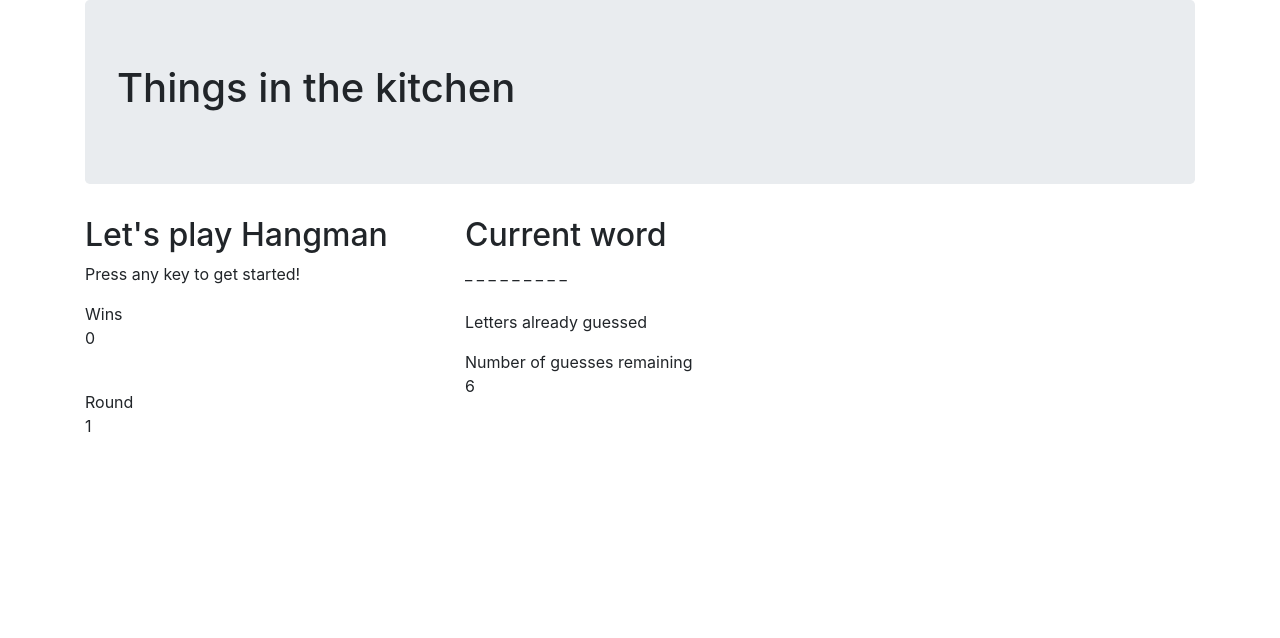
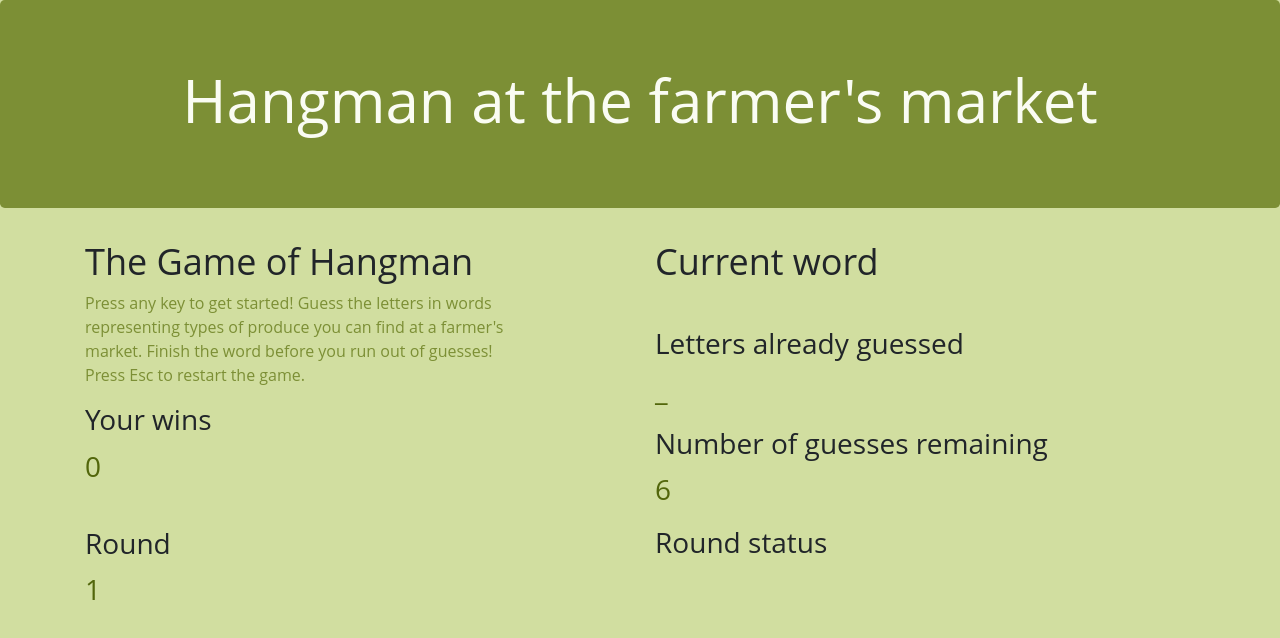
Before and after one commit to rmglennon/hangman-game, a plain HTML site: page index.html in a window 1280 px wide. Drawn offline with nearby package versions, Linux system fonts and the light colour scheme.

Commit message:
get game into working state, add CSS colors

```diff
--- a/assets/css/style.css
+++ b/assets/css/style.css
@@ -0,0 +1,46 @@
+body {
+/*	background-image: url("../images/pumpkins.jpg");
+	background-size: 100% auto;
+	background-repeat: no-repeat;*/
+	font-family: "Open Sans", Arial, Helvetica, Sans-Serif;
+	background-color: #D1DEA0;
+}
+
+h1 {
+	font-size: 60px;
+	text-align: center;
+	color: #FAFCF3;
+}
+
+p {
+	color: #7C8F35;
+}
+
+.jumbotron {
+	background-color: #7C8F35;
+}
+
+#word-area {
+	font-size: 36px;
+	font-weight: bold;
+	color: #52660B;
+	letter-spacing: 4px;
+	margin-bottom: 20px;
+}
+
+.game-text {
+	font-size: 28px;
+	color: #52660B;
+}
+
+/*#instructions {
+	text-align: justify;
+}*/
+
+h2 {
+	font-size: 36px;
+}
+
+h3 {
+	font-family: 30px;
+}
--- a/assets/javascript/hangman.js
+++ b/assets/javascript/hangman.js
@@ -1,10 +1,16 @@
 // create a list of words
 
 var wordList = {
-	word1: ["butternut"],
-	word2: ["vegetarian"],
-	word3: ["kabocha"],
-	word4: ["maplesyrup"]
+	word1: ["nectarines"],
+	word2: ["tomatoes"],
+	word3: ["pomegranates"],
+	word4: ["spinach"],
+	word5: ["arugula"],
+	word6: ["tangerines"],
+	word7: ["broccoli"],
+	word8: ["strawberries"],
+	word9: ["pumpkins"],
+	word10: ["avocados"]
 };
 
 var word = ""; //needs to be from a function
@@ -12,16 +18,24 @@ var wrongLetters = []; //array to hold letters guessed but not in word
 var correctLetters = []; // array to hold letters guessed and in word
 var wins = 0; // start score on 1
 var round = 1; // start on word 1
-var availableRounds = 4; // total number of possible rounds (based on number of words)
-var availableGuesses = 6; // total number of possible guesses (6 based on drawing actual hangman)
+var availableRounds = 10; // total number of possible rounds (based on number of words)
+var availableGuesses = 6; // total number of possible guesses
+document.querySelector("#wrong-letters").textContent = "_";
+		document.querySelector("#word-area").textContent = correctLetters.join(" ");
+		// document.querySelector("#wrong-letters").textContent = wrongLetters.join(" ");
+		document.querySelector("#wins").textContent = wins;
+	  document.querySelector("#round").textContent = round;
+	  document.querySelector("#available-guesses").textContent = availableGuesses;
 
-// var removeCommas = document.querySelector(.remove-commas);
-
-
+// startGame();
 
 // start the game
-startGame();
-
+// document.onkeyup = function(event) {
+//   var anyKey = event.key;
+//   if (anyKey) {
+//   	startGame();
+//   }
+// }
 
 // initiate all the variables, user interface text, and start the game (if there are available words remaining)
 function startGame() {
@@ -34,14 +48,16 @@ function startGame() {
 	    	correctLetters.push("_");
 		}
 		// use .join to remove commas in array
-		document.querySelector("#word-area").textContent = correctLetters.join(" ");
-		document.querySelector("#wrong-letters").textContent = wrongLetters.join(" ");
-		document.querySelector("#wins").textContent = wins;
-	  document.querySelector("#round").textContent = round;
-	  document.querySelector("#available-guesses").textContent = availableGuesses;
+		// document.querySelector("#word-area").textContent = correctLetters.join(" ");
+		// // document.querySelector("#wrong-letters").textContent = wrongLetters.join(" ");
+		// document.querySelector("#wins").textContent = wins;
+	 //  document.querySelector("#round").textContent = round;
+	 //  document.querySelector("#available-guesses").textContent = availableGuesses;
 	}
+	// reset the game if there are no more words
 	else {
 		alert("do you want to play again?");
+		// resetGame();
 	}
 }
 
@@ -51,7 +67,7 @@ function resetGame() {
 	word = "";
 	wrongLetters = [];
 	correctLetters = [];
-	availableGuesses = 6
+	availableGuesses = 6;
 	document.querySelector("#word-area").textContent = "";
 	document.querySelector("#wrong-letters").textContent = "";
   startGame();
@@ -64,6 +80,12 @@ document.onkeyup = function(event) {
   var userInput = event.key;
   checkIfLetter(userInput);
   checkIfWinner();
+
+// listen for Esc key to reset the game
+  if (userInput === "Escape") {
+  	console.log("you quit");
+  	resetGame();
+  }
 }
 
 
@@ -73,11 +95,13 @@ document.onkeyup = function(event) {
 function checkIfWinner() {
   if (correctLetters.indexOf("_") === -1) {
     console.log("you win!")
+    document.querySelector("#round-status").textContent = "You won that round!";
     wins++;
     round++;
     resetGame();
   } else if (availableGuesses === 0) {
     console.log("game over, mate");
+    document.querySelector("#round-status").textContent = "You lost that round!";
     round++;
     resetGame();
   }
--- a/index.html
+++ b/index.html
@@ -6,34 +6,50 @@
 	<title>Hangman</title>
 	<link rel="stylesheet" href="https://maxcdn.bootstrapcdn.com/bootstrap/4.0.0/css/bootstrap.min.css">
 	<link rel="stylesheet" type="text/css" href="assets/css/style.css">
+
 </head>
 <body>
+	<div class="jumbotron">
+			<h1>Hangman at the farmer's market</h1>
+		</div>
 	<div class="container">
-		<div class="jumbotron">
-			<h1>Things in the kitchen</h1>
+<!-- 		<div class="jumbotron">
+			<h1>Hangman at the farmer's market</h1>
+		</div> -->
+		<div class="row">
+			<div class="col-md-5">
+				<h2>The Game of Hangman</h2>
+				<p id="instructions">Press any key to get started! Guess the letters in words representing types of produce you can find at a farmer's market. Finish the word before you run out of guesses! Press Esc to restart the game.</p>
+				<div>
+					<h3>Your wins</h3>
+					<p class="game-text" id="wins"></p>
+				</div>
+		<br>
+			<div>
+				<h3>Round</h3>
+				<p class="game-text" id="round"></p>
+			</div>
 		</div>
-		<div class="row">
-			<div class="col-md-4">
-				<h2>Let's play Hangman</h2>
-				<p>Press any key to get started!</p>
-					<div>Wins
-			<p id="wins"></p>
-		</div>
-		<br>
-		<div>Round
-			<p id="round"></p>
-		</div>
-		</div>
-			<div class="col-md-8" id="game-area">
+		<div class="offset-md-1"></div>
+			<div class="col-md-6" id="game-area">
 				<h2>Current word</h2>
 				<div id="word-area">
 				</div>
 				<br>
-				<div>Letters already guessed
-					<p id="wrong-letters"></p>
+				<div class="row">
+					<div class="col-md-12">
+					<h3>Letters already guessed</h3>
+					<p class="game-text" id="wrong-letters"></p>
 				</div>
-				<div>Number of guesses remaining
-					<p id="available-guesses"></p>
+				<div class="col-md-12">
+					<h3>Number of guesses remaining</h3>
+					<p class="game-text" id="available-guesses"></p>
+				</div>
+				<br>
+				<div class="col-md-12">
+					<h3>Round status</h3>
+					<p class="game-text" id="round-status"></p>
+				</div>
 				</div>
 		</div>
 </div>
```
